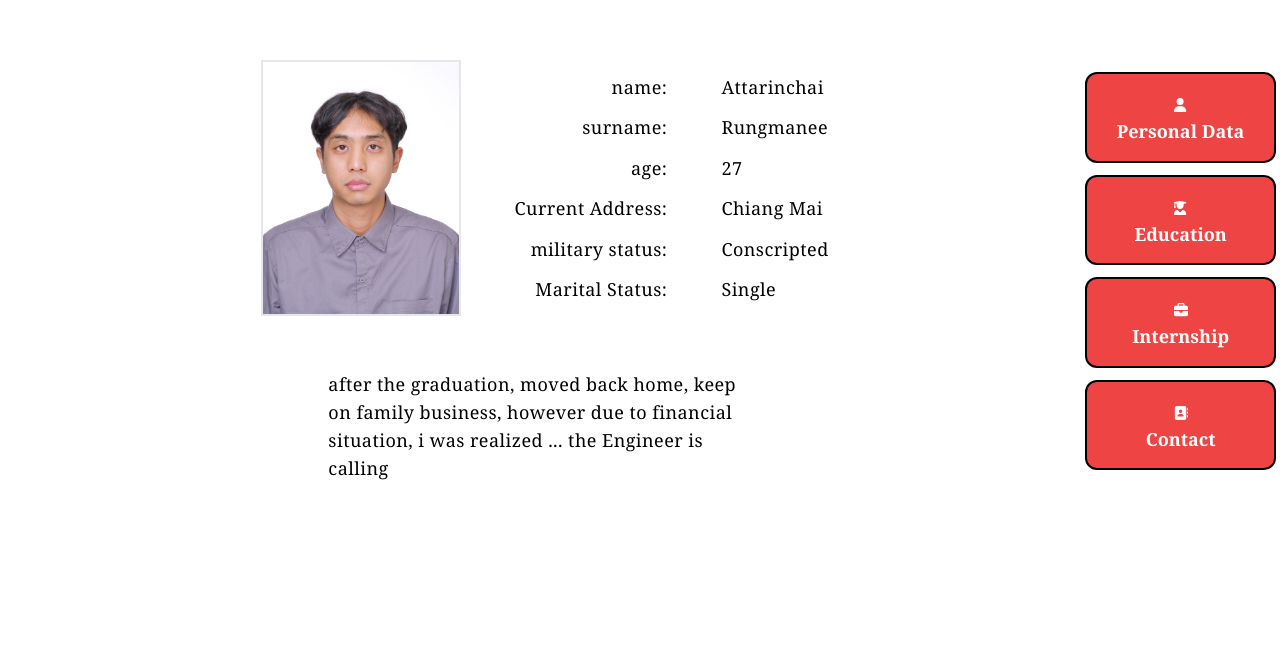
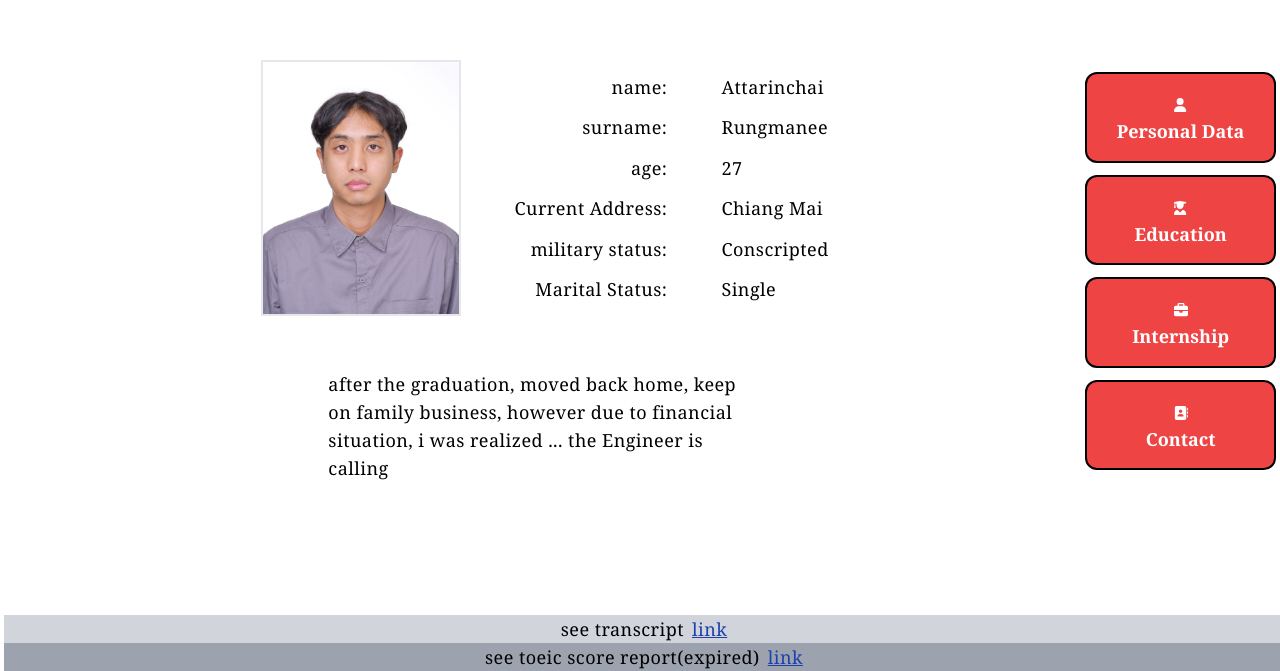
Before and after one commit to attarinchai/cv-by-nextjs, a Next.js app: page /infopage in a window 1280 px wide. Shown: the part 129-800 px from the top of the page. Built offline with nearby package versions, Linux system fonts and the light colour scheme.

Commit message:
Add files via upload

```diff
--- a/app/infopage/page.tsx
+++ b/app/infopage/page.tsx
@@ -1,8 +1,17 @@
 import portrait from '@/public/me.jpg'
 import Image from 'next/image'
+import Link from 'next/link'
 export default function Page(){
   return (
     <div className="m-auto w-full tracking-wide">
+      <div className='w-full fixed bottom-0 text-center'>
+        <p className='bg-gray-300'>see transcript
+          <Link className="text-blue-800 underline ml-2" key="transcript" href='transcript.pdf' target="_blank">link</Link>
+        </p>
+        <p className="bg-gray-400">see toeic score report(expired)
+          <Link className="text-blue-800 underline ml-2" key="toeic" href="toeic_report.jpg" target="_blank">link</Link>
+        </p>
+      </div>
       <div className='sm:flex sm:justify-center gap-[5%]'>
         <Image src={portrait}
                alt='its him'
```
Also changed, not shown: public/toeic_report.jpg (added), 1 other file (tests, documents, lock files or other folders).
